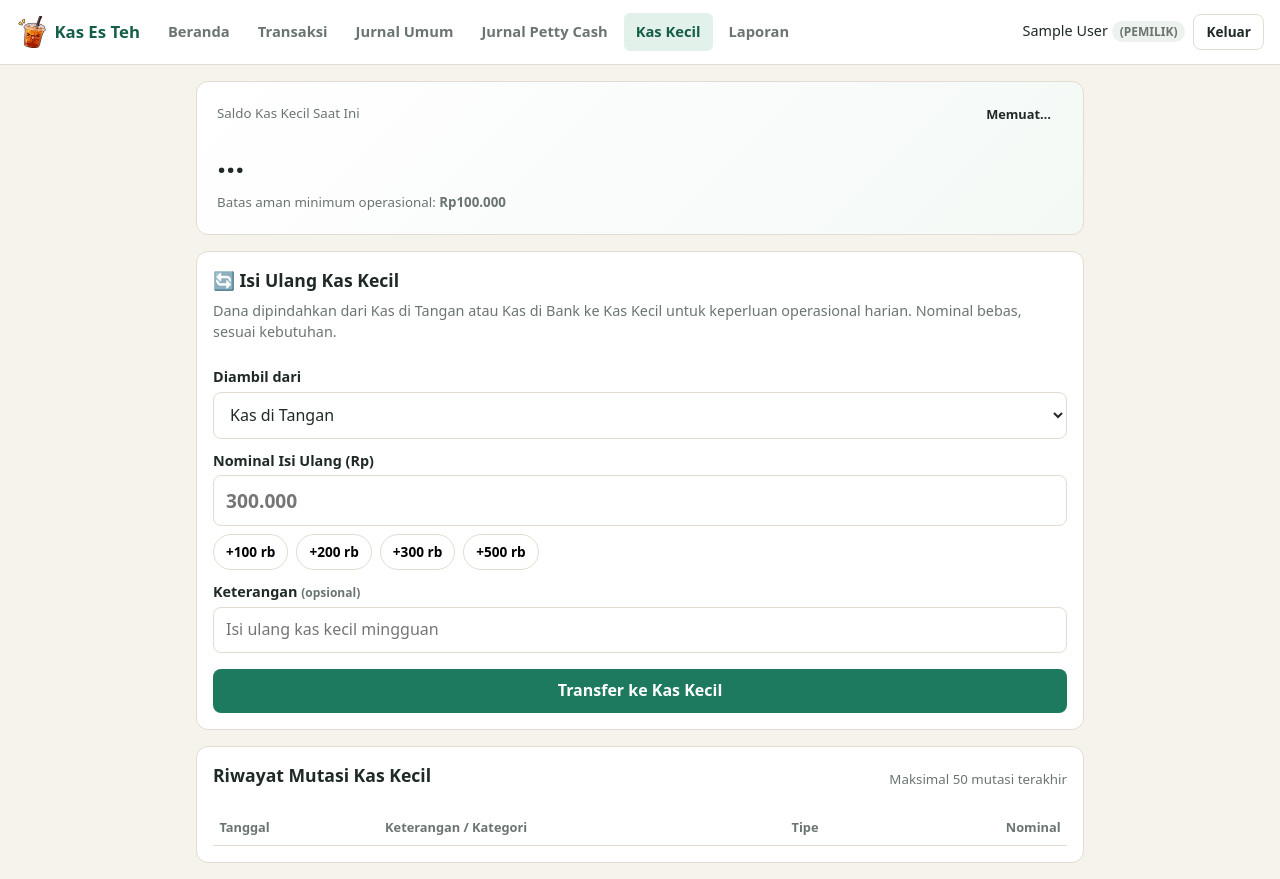
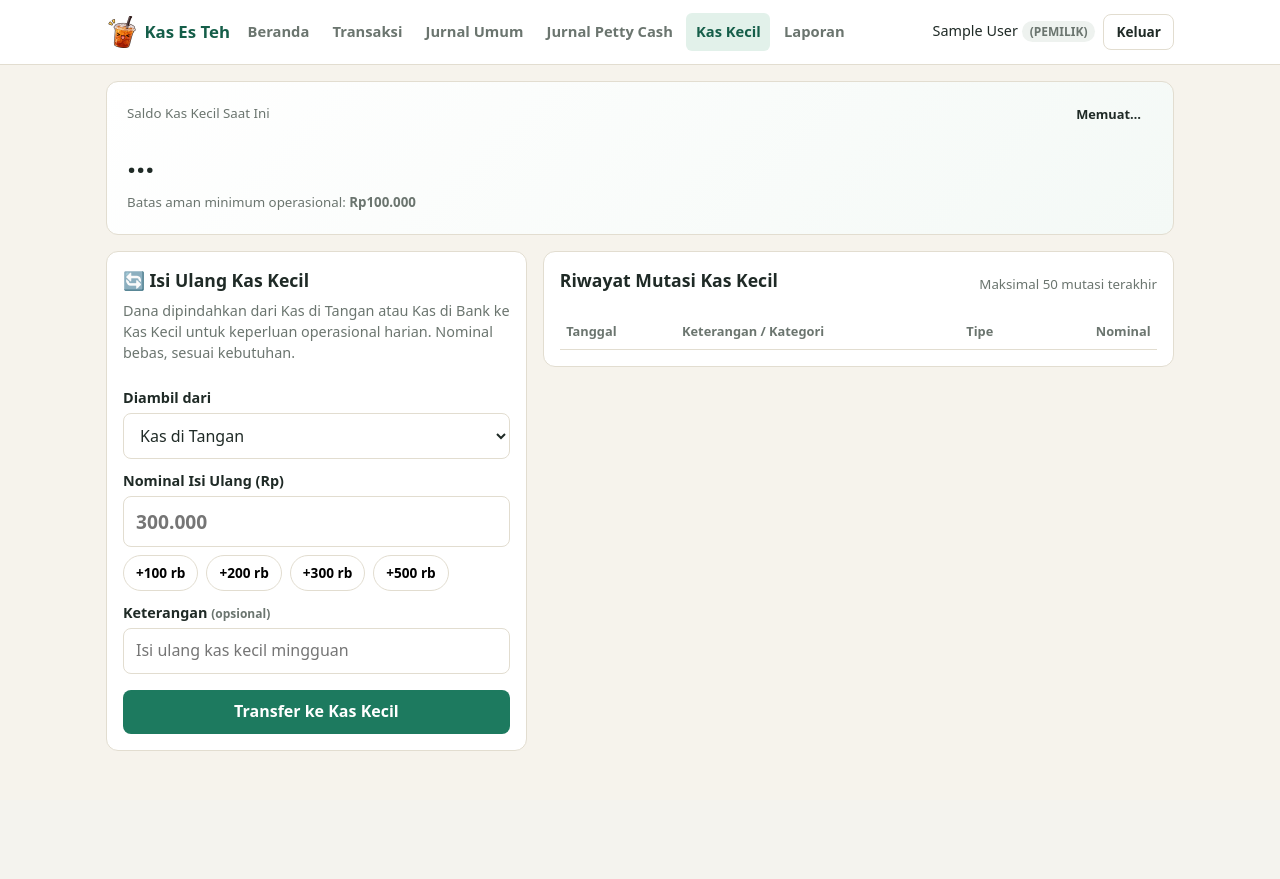
Before and after one commit to hiddenpagee/web-akuntansi-esteh, a Flask app: page /kas-kecil in a window 1280 px wide. After the commit the page ends 751 px from the top, so only its background shows below. Run offline with Flask 3, Linux system fonts and the light colour scheme; the visitor is signed in with stand-in values (Sample User, id 1); lists and menus that the app fills with data are empty.

Commit message:
tampilan responsif HP dan PC

```diff
--- a/back & front/public/static/css/app.css
+++ b/back & front/public/static/css/app.css
@@ -27,7 +27,7 @@ button:disabled{opacity:.6;cursor:not-allowed}
 
 /* layout & navbar */
 .topbar{display:flex;flex-wrap:wrap;gap:.5rem 1rem;align-items:center;justify-content:space-between;
-background:#fff;border-bottom:1px solid var(--garis);padding:.6rem 1rem;position:sticky;top:0;z-index:10}
+background:#fff;border-bottom:1px solid var(--garis);padding:.6rem max(1rem,calc((100% - 1100px)/2 + 1rem));position:sticky;top:0;z-index:10}
 .topbar-kiri{display:flex;align-items:center;gap:1rem;flex-wrap:wrap}
 .brand{display:flex;align-items:center;gap:.4rem;text-decoration:none;color:var(--utama-gelap);font-size:1.05rem}
 .nav-menu{display:flex;gap:.25rem;overflow-x:auto;-webkit-overflow-scrolling:touch;padding:.2rem 0}
@@ -38,7 +38,9 @@ background:#fff;border-bottom:1px solid var(--garis);padding:.6rem 1rem;position
 .badge-role{background:#eef2ef;padding:2px 8px;border-radius:99px;font-size:.75rem;font-weight:600;text-transform:uppercase}
 .btn-sm{min-height:36px;padding:.35rem .75rem;font-size:.85rem}
 
-.isi{max-width:920px;margin:0 auto;padding:1rem;display:grid;gap:1rem}
+.isi{max-width:1100px;margin:0 auto;padding:1rem;display:grid;gap:1rem}
+.dua-kolom{display:grid;grid-template-columns:1fr;gap:1rem;align-items:start}
+@media(min-width:900px){.dua-kolom{grid-template-columns:minmax(300px,2fr) 3fr}.dua-kolom.rata{grid-template-columns:1fr 1fr}}
 .saldo{display:grid;grid-template-columns:repeat(auto-fit,minmax(150px,1fr));gap:.75rem}
 .saldo .kartu{display:flex;flex-direction:column;gap:.15rem}
 .saldo b{font-size:1.35rem}
@@ -92,7 +94,7 @@ background:#fff;border-bottom:1px solid var(--garis);padding:.6rem 1rem;position
 .chip:hover{background:#eaf5f0;border-color:var(--utama);color:var(--utama)}
 .kartu-info{background:#f0f4f8;border:1px solid #d0deec}
 .info-hak-akses{display:flex;gap:.75rem;align-items:center;font-size:.95rem}
-@media(min-width:640px){.tag-masuk{background:#e8f6ee;color:#14532d}
+.tag-masuk{background:#e8f6ee;color:#14532d}
 .tag-keluar{background:#fdecea;color:var(--merah)}
 
 /* laporan & buku kas */
@@ -127,13 +129,56 @@ dialog::backdrop{background:rgba(0,0,0,.4)}
 #toast{position:fixed;left:50%;bottom:1.25rem;transform:translateX(-50%);background:#14532d;color:#fff;
 padding:.7rem 1rem;border-radius:99px;box-shadow:0 4px 14px rgba(0,0,0,.2);z-index:20}
 
-/* mobile optimization */
-@media(max-width:640px){
-.topbar{padding:.5rem .75rem}
+/* ===== responsif ===== */
+@media(min-width:701px){
+.topbar{flex-wrap:nowrap}
+.topbar-kiri{flex:1;min-width:0;flex-wrap:nowrap}
+.nav-menu{min-width:0}
+.nav-menu a{padding:.4rem .6rem}
+.user{flex:none}
+.brand{white-space:nowrap}
+.topbar-kiri{gap:.5rem}
+}
+@media(min-width:701px) and (max-width:1180px){.user-nama{display:none}}
+.nominal-besar{font-size:clamp(1.5rem,7vw,2rem)}
+.saldo b{font-size:clamp(1.1rem,4.5vw,1.35rem);overflow-wrap:anywhere}
+@media(max-width:700px){
+.topbar{display:grid;grid-template-columns:1fr auto;grid-template-areas:"brand user" "nav nav";gap:.35rem .5rem;padding:.5rem .75rem}
+.topbar-kiri{display:contents}
+.brand{grid-area:brand}.user{grid-area:user}
+.nav-menu{grid-area:nav;margin:0 -.75rem;padding:.2rem .75rem;gap:.35rem;
+-webkit-mask-image:linear-gradient(to right,#000 92%,transparent);mask-image:linear-gradient(to right,#000 92%,transparent);scrollbar-width:none}
+.nav-menu::-webkit-scrollbar{display:none}
+.nav-menu a{background:#f3f1ea;padding:.4rem .85rem;border-radius:99px;font-size:.88rem}
+.nav-menu a[aria-current]{background:var(--utama);color:#fff}
+.user-nama{display:none}
 .isi{padding:.75rem .5rem}
 .kartu{padding:.85rem}
+.saldo{grid-template-columns:1fr 1fr}
+.baris-header-kartu h2{font-size:1rem}
+.halaman{flex-wrap:wrap;justify-content:center}
+.halaman #info-halaman{order:-1;width:100%;text-align:center}
+.halaman button{flex:1}
+/* tabel transaksi -> kartu (kolom: tanggal, kategori, kas/tipe, nominal) */
+.tabel-kartu thead{display:none}
+.tabel-kartu,.tabel-kartu tbody{display:block;width:100%}
+.tabel-kartu tr{display:grid;grid-template-columns:1fr auto;grid-template-areas:"tgl nom" "ket ket" "kas kas";
+gap:.15rem .75rem;padding:.7rem .15rem;border-bottom:1px solid var(--garis)}
+.tabel-kartu td{display:block;border:0;padding:0;min-width:0}
+.tabel-kartu td:nth-child(1){grid-area:tgl;color:var(--redup);font-size:.8rem}
+.tabel-kartu td:nth-child(2){grid-area:ket;font-weight:600}
+.tabel-kartu td:nth-child(2) small{font-weight:400}
+.tabel-kartu td:nth-child(3){grid-area:kas;font-size:.82rem;color:var(--redup)}
+.tabel-kartu td:nth-child(3)::before{content:attr(data-label) ": "}
+.tabel-kartu td:nth-child(4){grid-area:nom;font-size:1.05rem;align-self:center}
+.tabel-kartu tr.batal td:nth-child(4){text-decoration:line-through}
+/* tabel buku (jurnal/laporan) tetap tabel, geser samping */
+.tabel-wrap table:not(.tabel-kartu){min-width:520px}
+.tabel-wrap table:not(.tabel-kartu) td,.tabel-wrap table:not(.tabel-kartu) th{white-space:nowrap}
+.tabel-wrap table:not(.tabel-kartu) td:nth-child(2){white-space:normal;min-width:130px}
+.rekap-kolom table{min-width:0!important}
 }
-
+@media(min-width:701px){.tabel-kartu td::before{content:none}}
 /* tanggal otomatis */
 .tgl-otomatis{min-height:44px;display:flex;align-items:center;padding:0 .75rem;border:1px dashed var(--garis);border-radius:8px;color:var(--redup)}
 .tautan{background:none;border:0;padding:0;min-height:0;margin-top:.3rem;color:var(--utama);font-size:.85rem;text-decoration:underline}
--- a/back & front/public/static/js/api.js
+++ b/back & front/public/static/js/api.js
@@ -60,3 +60,23 @@ document.addEventListener("DOMContentLoaded", () => {
     });
   }
 });
+
+// Responsif: isi data-label tiap sel dari judul kolom (dipakai tampilan kartu di HP)
+function pasangLabelTabel(tabel) {
+  const judul = [...tabel.querySelectorAll("thead th")].map((th) => th.textContent.trim());
+  tabel.querySelectorAll("tbody tr").forEach((tr) => {
+    [...tr.children].forEach((td, i) => {
+      if (td.colSpan === 1 && judul[i] && !td.dataset.label) td.dataset.label = judul[i];
+    });
+  });
+}
+document.addEventListener("DOMContentLoaded", () => {
+  document.querySelectorAll("table").forEach((tabel) => {
+    const tb = tabel.querySelector("tbody");
+    if (!tb) return;
+    new MutationObserver(() => pasangLabelTabel(tabel)).observe(tb, { childList: true });
+    pasangLabelTabel(tabel);
+  });
+  const aktif = document.querySelector(".nav-menu [aria-current]");
+  if (aktif) aktif.scrollIntoView({ inline: "center", block: "nearest" });
+});
--- a/back & front/templates/dashboard.html
+++ b/back & front/templates/dashboard.html
@@ -31,6 +31,7 @@
     </div>
   </section>
 
+  <div class="dua-kolom rata">
   <!-- Ringkasan Hari Ini -->
   <section class="kartu">
     <div class="baris-header-kartu">
@@ -83,6 +84,8 @@
     </div>
   </section>
 
+  </div>
+
   <!-- 5 Transaksi Terakhir -->
   <section class="kartu">
     <div class="baris-header-kartu">
@@ -90,7 +93,7 @@
       <a href="/transaksi" class="tautan-semua">Lihat Semua ›</a>
     </div>
     <div class="tabel-wrap">
-      <table>
+      <table class="tabel-kartu">
         <thead>
           <tr>
             <th>Tanggal</th>
--- a/back & front/templates/kas_kecil.html
+++ b/back & front/templates/kas_kecil.html
@@ -19,6 +19,7 @@
     </div>
   </section>
 
+  <div class="dua-kolom">
   <!-- Form Isi Ulang (Khusus Pemilik) -->
   {% if role == 'pemilik' %}
   <section class="kartu" id="kotak-isi-ulang">
@@ -68,7 +69,7 @@
       <small class="redup">Maksimal 50 mutasi terakhir</small>
     </div>
     <div class="tabel-wrap">
-      <table>
+      <table class="tabel-kartu">
         <thead>
           <tr>
             <th>Tanggal</th>
@@ -82,6 +83,7 @@
     </div>
     <p id="kosong-mutasi" class="redup" hidden>Belum ada catatan mutasi kas kecil.</p>
   </section>
+  </div>
 </main>
 
 <div id="toast" role="status" aria-live="polite" hidden></div>
--- a/back & front/templates/navbar.html
+++ b/back & front/templates/navbar.html
@@ -20,7 +20,7 @@
     </nav>
   </div>
   <div class="user">
-    <span class="user-info">{{ nama }} <small class="badge-role">({{ role }})</small></span>
+    <span class="user-info"><span class="user-nama">{{ nama }}</span> <small class="badge-role">({{ role }})</small></span>
     <button id="btn-logout" class="sekunder btn-sm" type="button">Keluar</button>
   </div>
 </header>
--- a/back & front/templates/transaksi.html
+++ b/back & front/templates/transaksi.html
@@ -11,6 +11,7 @@
       <span id="peringatan-kecil" class="badge-merah" hidden>Menipis</span></div>
   </section>
 
+  <div class="dua-kolom">
   <section class="kartu">
     <h2>Catat transaksi</h2>
     <div id="pesan-form" class="alert" role="alert" hidden></div>
@@ -75,7 +76,7 @@
       <input id="f-sampai" type="date" aria-label="Sampai tanggal">
     </form>
     <div class="tabel-wrap">
-      <table>
+      <table class="tabel-kartu">
         <thead><tr><th>Tanggal</th><th>Kategori</th><th>Kas</th><th class="kanan">Nominal</th></tr></thead>
         <tbody id="isi-tabel"></tbody>
       </table>
@@ -87,6 +88,7 @@
       <button id="next" class="sekunder">Berikutnya ›</button>
     </div>
   </section>
+  </div>
 </main>
 
 <div id="toast" role="status" aria-live="polite" hidden></div>
```
